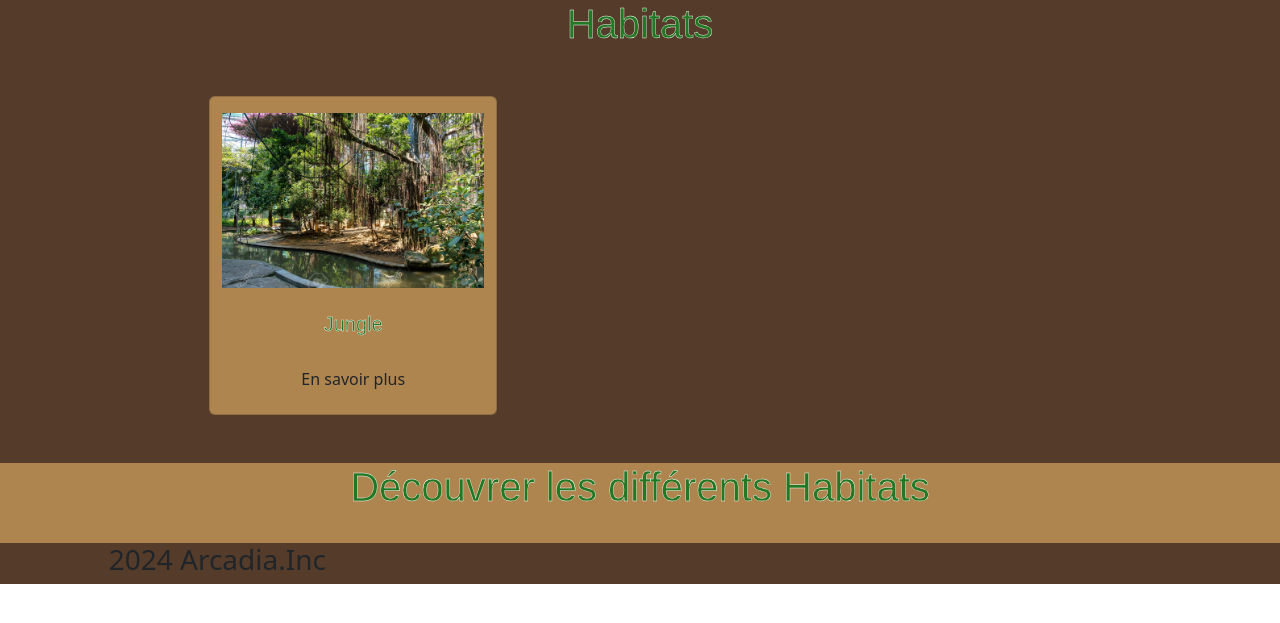
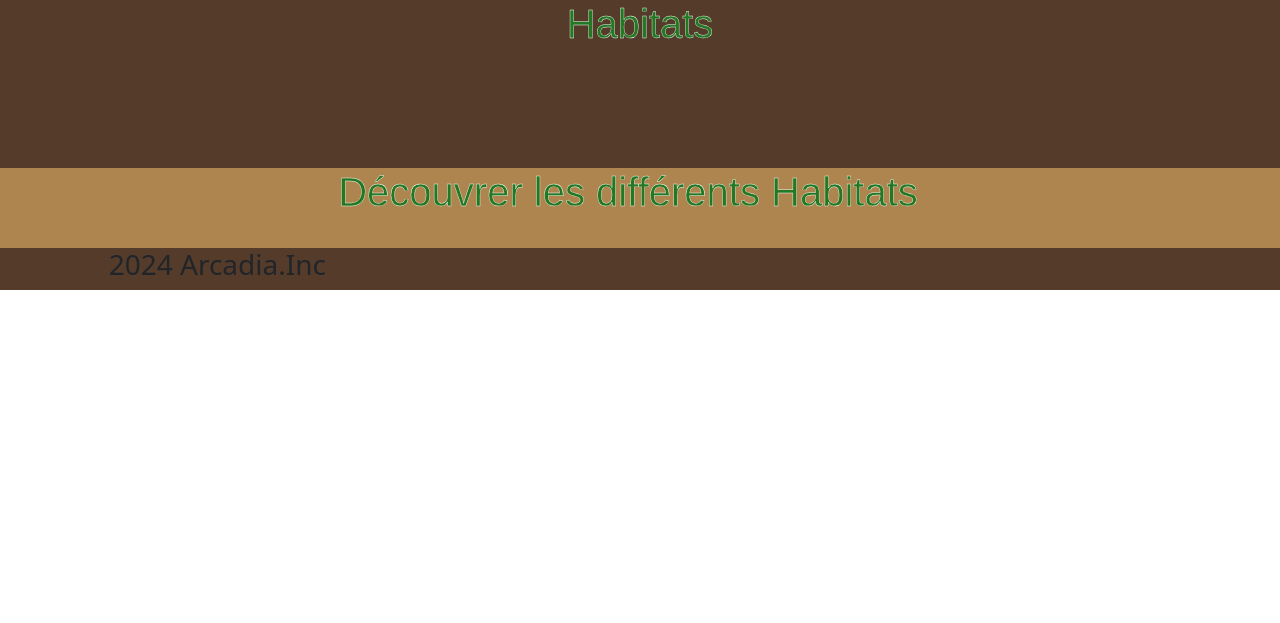
Before and after one commit to diegoply/ArcadiaVersion, a Symfony app: template templates/page/Habitats.html.twig in a window 1280 px wide. Shown: the top 623 px of the page. Run offline with Twig, Linux system fonts and the light colour scheme; the template is opened without the code that fills it, so the values that code supplies are empty; some libraries are stand-ins or nearby versions; some web fonts are replaced.

Commit message:
debut problème affichage imahe habitat

```diff
--- a/src/Entity/Habitat.php
+++ b/src/Entity/Habitat.php
@@ -8,6 +8,7 @@ use Doctrine\Common\Collections\Collection;
 use Doctrine\ORM\Mapping as ORM;
 
 #[ORM\Entity(repositoryClass: HabitatRepository::class)]
+
 class Habitat
 {
     #[ORM\Id]
--- a/src/Repository/HabitatRepository.php
+++ b/src/Repository/HabitatRepository.php
@@ -5,6 +5,7 @@ namespace App\Repository;
 use App\Entity\Habitat;
 use Doctrine\Bundle\DoctrineBundle\Repository\ServiceEntityRepository;
 use Doctrine\Persistence\ManagerRegistry;
+use Vich\UploaderBundle\Mapping\Annotation as Vich;
 
 /**
  * @extends ServiceEntityRepository<Habitat>
--- a/templates/page/Habitats.html.twig
+++ b/templates/page/Habitats.html.twig
@@ -8,82 +8,30 @@
     <div class="container col-10 mb-5">
         <h1 class="Title d-flex justify-content-center TitleAccueil mb-5">Habitats</h1>
 
+
+
         <div class="container col-10">
 
-                <!-- Button trigger modal -->
-                <!--Cards-->
-            <div class="card bois col-12 col-md-4 d-flex justify-content-center habitatsCards" style="width: 18rem;">
-                <img src="{{ asset('images/Habitats Jungle.jpg')}}" class="card-img-top img-fluid mt-3 habitatsBorder container col-10 imageHabitats" alt="...">
-            <div class="card-body">
-                <h5 class="card-title Title d-flex justify-content-center mt-2">Jungle</h5>
-            <div class="d-flex justify-content-center ">
-                <button type="button" data-bs-toggle="modal" class="btn colorbtndark mt-3" data-bs-target="#myModal"><i class="icon icon-sign-out icon-lg"></i>En savoir plus</button>
+        <div class="row">
 
-            </div>
+        {% for habitat in habitats %}
+
+
+             {% include "partials/_habitat.html.twig" %}
+
+
+        {% endfor %}
+        </div>
         </div>
     </div>
-                <!--Finds cards -->
-
-
-<!-- Modal -->
-<div class="modal fade DarkWood " id="myModal" tabindex="-1" role="dialog" aria-labelledby="myModalLabel" aria-hidden="true">
-    <div class="modal-dialog ">
-        <div class="modal-content bois Paragraphe1 ">
-            <div class="modal-header d-flex justify-content-center">
-
-             <!--debut modal-->
-                <h4 class="modal-title Title ">Voici l'habitats jungle</h4>
-            </div>
-            <div class="modal-body Paragraphe3">
-                <p>La jungle est une immense forêt où poussent de façon très serrée, arbres, broussailles et plantes hautes. Pour vivre, cette végétation très dense a besoin de beaucoup d'eau. C'est pourquoi elle se situe dans les régions proches de l'équateur où le climat est pluvieux. Elle se trouve dans le sud-est de l'Asie, en Amérique centrale le long de l'Amazone et en Afrique.</p>
-            </div>
-
-               <h4 class="modal-title">Voici les différents animaux présents dans cette habitats</h4>
-
-           <!--debut animaux-->
-            <div class="row Title">
-                <h2>Jack le crocos</h2>
-                <h3 class="mb-3">Race: Crocodile du nil</h3>
-                    <div class="container col-10">
-                        <img src="{{ asset('images/Jack le crocos.jpg')}}" alt="image crocodile du nil" width="350rem"   class="imageAnimalHabitats img-fluid">
-                    </div>
-                <p class="Paragraphe3 mt-3 ">Le Crocodile du Nil est l'un des quatre plus grands crocodiliens du monde avec le Crocodile marin, le Gavial du Gange et le Caïman noir. Le mâle adulte mesure entre 3,5 et 5 m de long (4 m en moyenne) et pèse 225 à 750 kg2. Cependant, des spécimens dépassant 6,1 m de long et pesant jusqu'à 1 089 kg ont été enregistrés, comme « Gustave » au Burundi3. La femelle est plus petite, d'environ 30 %. La force de morsure du Crocodile du Nil est de l'ordre de 22 kilonewtons, soit 2,2 tonnes-force.</p>
-            </div>
-
-             <div class="row Title">
-                <h2>Pierre le python</h2>
-                <h3 class="mb-3">Race: Python vert</h3>
-                    <div class="container col-10">
-                        <img src="{{ asset('images/Pierre le python.jpg')}}" alt="image crocodile du nil" width="350rem"   class="imageAnimalHabitats img-fluid">
-                    </div>
-                <p class="Paragraphe3 mt-3 ">Ce python vert arboricole est caractérisé par un corps relativement mince. La queue relativement longue représente environ 14 % de sa longueur totale. La tête est large. Au repos, il s'enroule sur une branche dans une posture distinctive, montrant son museau. Le museau est large et angulaire ; le corps est de section triangulaire avec une arête visible</p>
-            </div>
-            <!--fin animaux-->
-
-            <!--Fin modal-->
-
-
-                <button class="btn btn-inverse Paragraphe1 marginModalButton" type="button " data-bs-dismiss="modal"><i class="icon icon-times icon-lg"></i> Fermer</button>
-            </div>
-        </div>
-    </div>
-</div>
-
-            </div>
-
-        </div>
-
-
-    </div>
-</div>
-
-<div class="row bois">
-    <div class="container col-6 text-center mb-4">
+<div class="row bois mt-4">
+    <div class="container col-6 text-center mb-4 ">
         <h1 class="Title  TitleAccueil">Découvrer les différents Habitats</h1>
     </div>
 </div>
 
-
+</div>
+</div>
 
 
 {% endblock %}
```
Also changed, not shown: src/Controller/PageController.php (+12 -2 lines), templates/partials/_habitat.html.twig (added, +16 -0 lines), templates/partials/modal/_modalHabitat.html.twig (added, +49 -0 lines).
